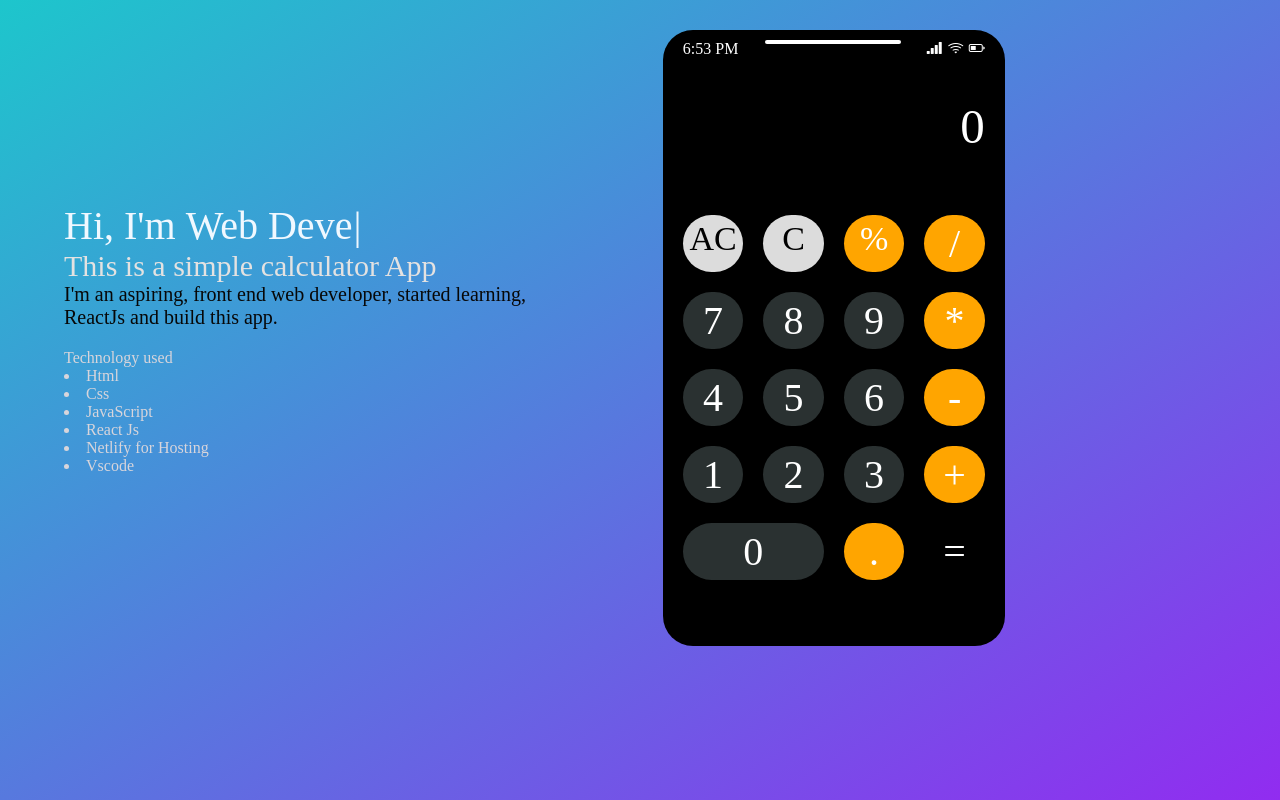
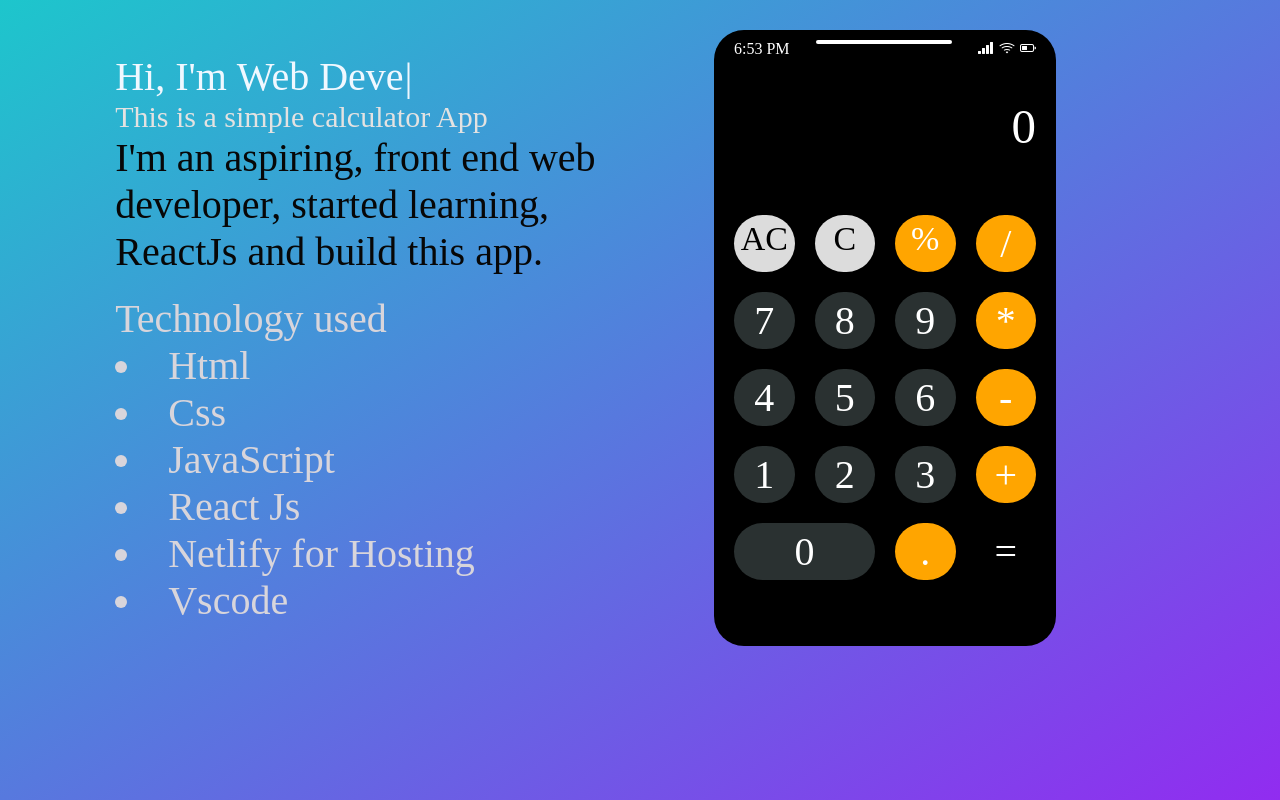
Before and after one commit to bharathi20/Calci-ReactJS, a React (Create React App) app: page / in a window 1280 px wide. Built offline with nearby package versions, Linux system fonts and the light colour scheme.

Commit message:
font size edited

```diff
--- a/src/App.css
+++ b/src/App.css
@@ -17,6 +17,7 @@ html{
 .main{
   display: flex;
   align-items: center;
+  justify-content: center;
 }
 
 .leftside{
@@ -50,13 +51,14 @@ html{
 }
 
 .content{
-  font-size:20px;
+  font-size:40px;
   color: rgb(7, 7, 7);
 }
 
 .tech{
   color: rgb(216, 213, 219);
   font-weight: 500;
+  font-size: 40px;
   margin-top: 20px;
 }
 
```
